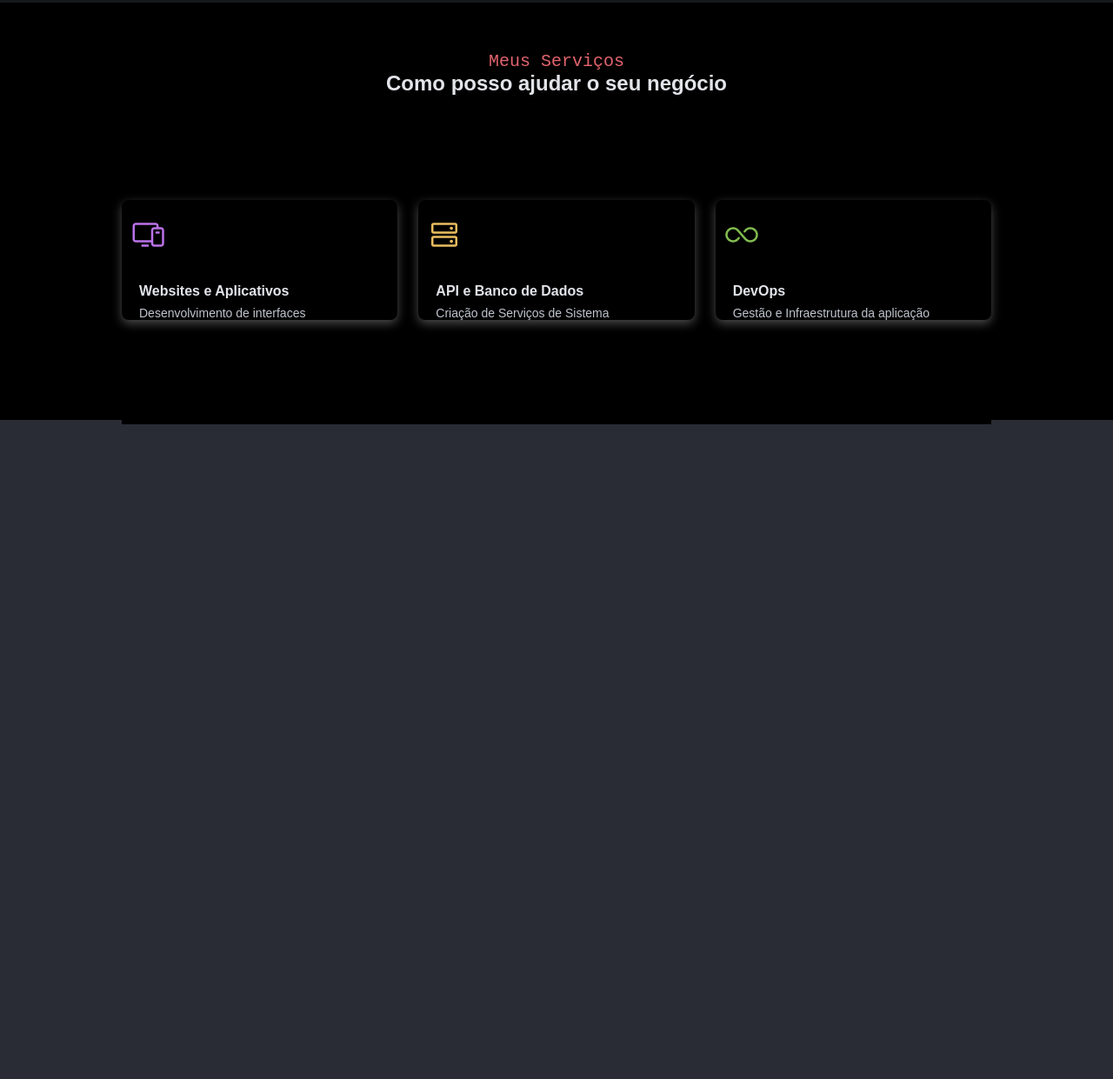
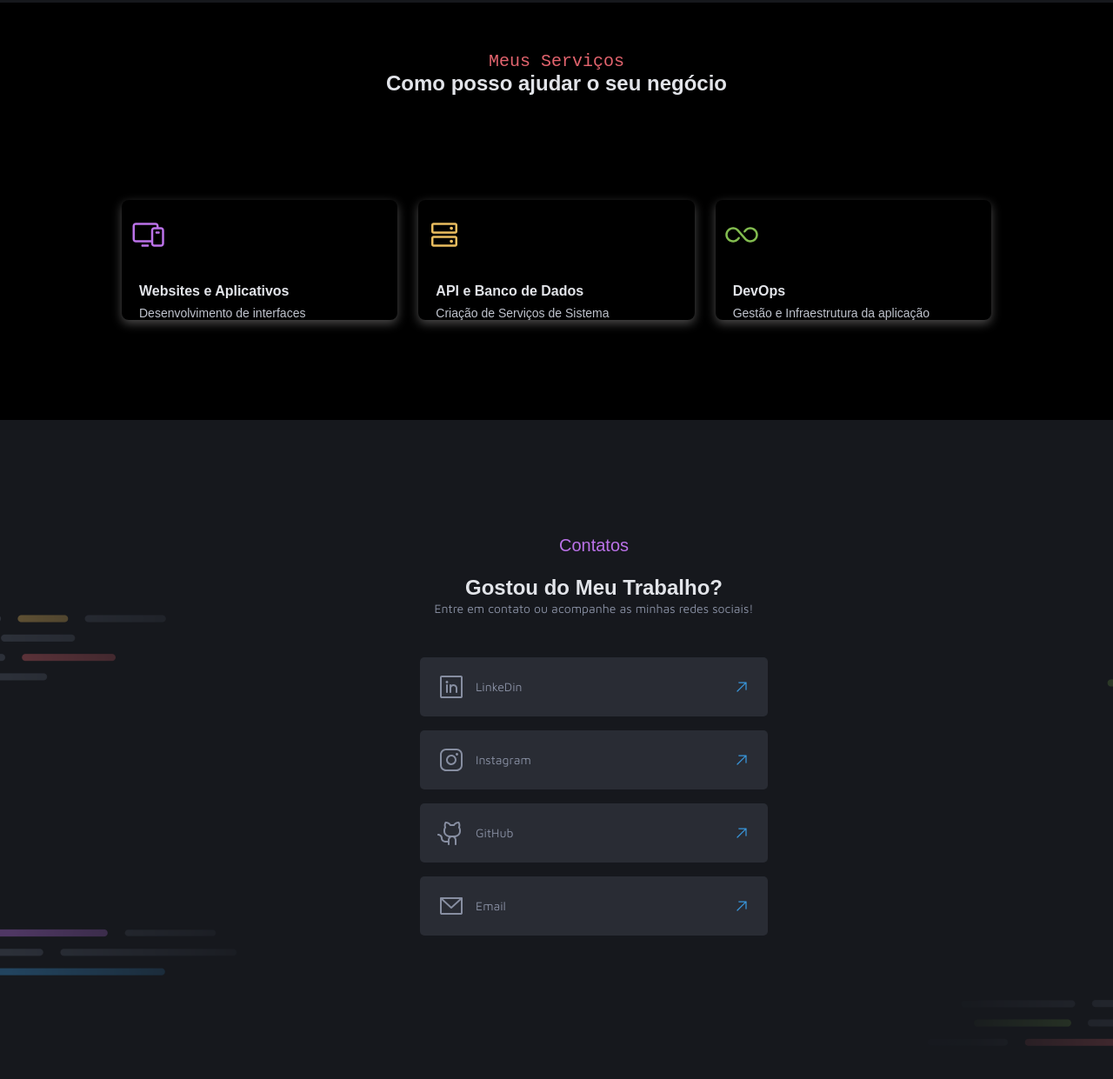
Before and after one commit to ThalesBismara/Dev-Portfolio, a plain HTML site: page index.html in a window 1280 px wide. Shown: the part 1587-2828 px from the top of the page at 87% size. Before the commit the page ends 2075 px from the top, so only its background shows below. Drawn offline with Linux system fonts and the light colour scheme.

Commit message:
Parte Final

```diff
--- /dev/null
+++ b/Styles/footer.css
@@ -0,0 +1,70 @@
+.footer-container {
+  position: relative;
+  text-align: center;
+  height: 787px;
+  width: 1366px;
+  background-image: url("../Assets/Background_Contacts.png");
+  background-size: cover;   /* ajusta para cobrir todo o espaço */
+  margin: auto;
+  display: flex;
+  justify-content: center;  /* centraliza horizontalmente */
+  align-items: center;      /* centraliza verticalmente */
+  display: flex;
+  flex-direction: column;
+  padding-bottom: 0;
+}
+
+.h1-footer {
+  font-family: sans-serif;
+  color: #BB72E9;
+  font-size: 20px;
+  font-weight: 400;
+}
+
+.footer-icons {
+  display: flex;
+  flex-direction: column;
+  gap: 16px;
+}
+
+.footer-size {
+  align-items: center;
+  justify-content: center;
+  box-sizing: border-box;
+  width: 400px;
+  height: 320px;
+  margin: auto;
+  display: flex;
+  padding-bottom: 100px;
+
+
+}
+
+.footer-icons img {
+  width: 32px;
+  height: 32px;
+
+}
+
+.icon-box {
+  width: 400px;
+  height: 68px;
+  display: flex;
+  flex-direction: row;
+  align-items: center;
+  gap: 12px;
+  background-color: #292C34;
+  border-radius: 5px;
+  padding: 0 20px 0 20px;
+}
+
+.icon-box svg:last-child {
+  margin-left: auto;
+  width: 20px;
+  height: 20px;
+}
+
+.pading {
+  padding-top: 128px;
+  padding-bottom: 48px;
+}
--- a/Styles/index.css
+++ b/Styles/index.css
@@ -3,3 +3,4 @@
 @import url(utility.css);
 @import url(main.css);
 @import url(services.css);
+@import url(footer.css);
--- a/index.html
+++ b/index.html
@@ -1,3 +1,5 @@
+<!----Olá Pessoal da RocketSeat, espero que estejam bem, eu esotu com certa dificuldade para ver algumas informações no figma, mas estou ficando contente com o resultado-->
+
 <!DOCTYPE html>
 <html lang="en">
 <head>
@@ -157,9 +159,46 @@
         <p class="p1-services">Gestão e Infraestrutura da aplicação</p>
 
       </div>
-
-
     </div>
   </section>
- </body>
-</html>
+
+  <footer class="footer-container pading">
+    <h1 class="h1-footer">Contatos</h1><br>
+    <p class="p-services">Gostou do Meu Trabalho?</p>
+    <p class="p">Entre em contato ou acompanhe as minhas redes sociais!</p>
+
+ <div class="footer-size">
+  <div class="footer-icons">
+    <div class="icon-box">
+      <img src="Assets/Icons/LinkedinLogo.svg" alt="LinkedinLogo">
+      <p class="p">LinkeDin</p>
+      <svg width="20" height="20" viewBox="0 0 20 20" fill="none" xmlns="http://www.w3.org/2000/svg">
+        <path d="M15.625 5V13.125C15.625 13.2908 15.5591 13.4497 15.4419 13.5669C15.3247 13.6842 15.1657 13.75 15 13.75C14.8342 13.75 14.6753 13.6842 14.558 13.5669C14.4408 13.4497 14.375 13.2908 14.375 13.125V6.50859L5.44217 15.4422C5.32489 15.5595 5.16583 15.6253 4.99998 15.6253C4.83413 15.6253 4.67507 15.5595 4.55779 15.4422C4.44052 15.3249 4.37463 15.1659 4.37463 15C4.37463 14.8341 4.44052 14.6751 4.55779 14.5578L13.4914 5.625H6.87498C6.70922 5.625 6.55025 5.55915 6.43304 5.44194C6.31583 5.32473 6.24998 5.16576 6.24998 5C6.24998 4.83424 6.31583 4.67527 6.43304 4.55806C6.55025 4.44085 6.70922 4.375 6.87498 4.375H15C15.1657 4.375 15.3247 4.44085 15.4419 4.55806C15.5591 4.67527 15.625 4.83424 15.625 5Z" fill="#3996DB"/>
+      </svg>
+    </div>
+
+    <div class="icon-box">
+      <img src="Assets/Icons/InstagramLogo.svg" alt="Instagram">
+      <p class="p">Instagram</p>
+      <svg width="20" height="20" viewBox="0 0 20 20" fill="none" xmlns="http://www.w3.org/2000/svg">
+        <path d="M15.625 5V13.125C15.625 13.2908 15.5591 13.4497 15.4419 13.5669C15.3247 13.6842 15.1657 13.75 15 13.75C14.8342 13.75 14.6753 13.6842 14.558 13.5669C14.4408 13.4497 14.375 13.2908 14.375 13.125V6.50859L5.44217 15.4422C5.32489 15.5595 5.16583 15.6253 4.99998 15.6253C4.83413 15.6253 4.67507 15.5595 4.55779 15.4422C4.44052 15.3249 4.37463 15.1659 4.37463 15C4.37463 14.8341 4.44052 14.6751 4.55779 14.5578L13.4914 5.625H6.87498C6.70922 5.625 6.55025 5.55915 6.43304 5.44194C6.31583 5.32473 6.24998 5.16576 6.24998 5C6.24998 4.83424 6.31583 4.67527 6.43304 4.55806C6.55025 4.44085 6.70922 4.375 6.87498 4.375H15C15.1657 4.375 15.3247 4.44085 15.4419 4.55806C15.5591 4.67527 15.625 4.83424 15.625 5Z" fill="#3996DB"/>
+      </svg>
+    </div>
+
+    <div class="icon-box">
+      <img src="Assets/Icons/GithubLogo.svg" alt="GitHub">
+      <p class="p">GitHub</p>
+      <svg width="20" height="20" viewBox="0 0 20 20" fill="none" xmlns="http://www.w3.org/2000/svg">
+        <path d="M15.625 5V13.125C15.625 13.2908 15.5591 13.4497 15.4419 13.5669C15.3247 13.6842 15.1657 13.75 15 13.75C14.8342 13.75 14.6753 13.6842 14.558 13.5669C14.4408 13.4497 14.375 13.2908 14.375 13.125V6.50859L5.44217 15.4422C5.32489 15.5595 5.16583 15.6253 4.99998 15.6253C4.83413 15.6253 4.67507 15.5595 4.55779 15.4422C4.44052 15.3249 4.37463 15.1659 4.37463 15C4.37463 14.8341 4.44052 14.6751 4.55779 14.5578L13.4914 5.625H6.87498C6.70922 5.625 6.55025 5.55915 6.43304 5.44194C6.31583 5.32473 6.24998 5.16576 6.24998 5C6.24998 4.83424 6.31583 4.67527 6.43304 4.55806C6.55025 4.44085 6.70922 4.375 6.87498 4.375H15C15.1657 4.375 15.3247 4.44085 15.4419 4.55806C15.5591 4.67527 15.625 4.83424 15.625 5Z" fill="#3996DB"/>
+      </svg>
+    </div>
+
+    <div class="icon-box">
+      <img src="Assets/Icons/EnvelopeSimple.svg" alt="Email">
+      <p class="p">Email</p>
+      <svg width="20" height="20" viewBox="0 0 20 20" fill="none" xmlns="http://www.w3.org/2000/svg">
+        <path d="M15.625 5V13.125C15.625 13.2908 15.5591 13.4497 15.4419 13.5669C15.3247 13.6842 15.1657 13.75 15 13.75C14.8342 13.75 14.6753 13.6842 14.558 13.5669C14.4408 13.4497 14.375 13.2908 14.375 13.125V6.50859L5.44217 15.4422C5.32489 15.5595 5.16583 15.6253 4.99998 15.6253C4.83413 15.6253 4.67507 15.5595 4.55779 15.4422C4.44052 15.3249 4.37463 15.1659 4.37463 15C4.37463 14.8341 4.44052 14.6751 4.55779 14.5578L13.4914 5.625H6.87498C6.70922 5.625 6.55025 5.55915 6.43304 5.44194C6.31583 5.32473 6.24998 5.16576 6.24998 5C6.24998 4.83424 6.31583 4.67527 6.43304 4.55806C6.55025 4.44085 6.70922 4.375 6.87498 4.375H15C15.1657 4.375 15.3247 4.44085 15.4419 4.55806C15.5591 4.67527 15.625 4.83424 15.625 5Z" fill="#3996DB"/>
+      </svg>
+    </div>
+  </div>
+</div>
```
Also changed, not shown: Assets/Icons/ArrowUpRight.svg (added), Assets/Icons/EnvelopeSimple.svg (added), Assets/Icons/GithubLogo.svg (added), Assets/Icons/InstagramLogo.svg (added), Assets/Icons/LinkedinLogo.svg (added).
